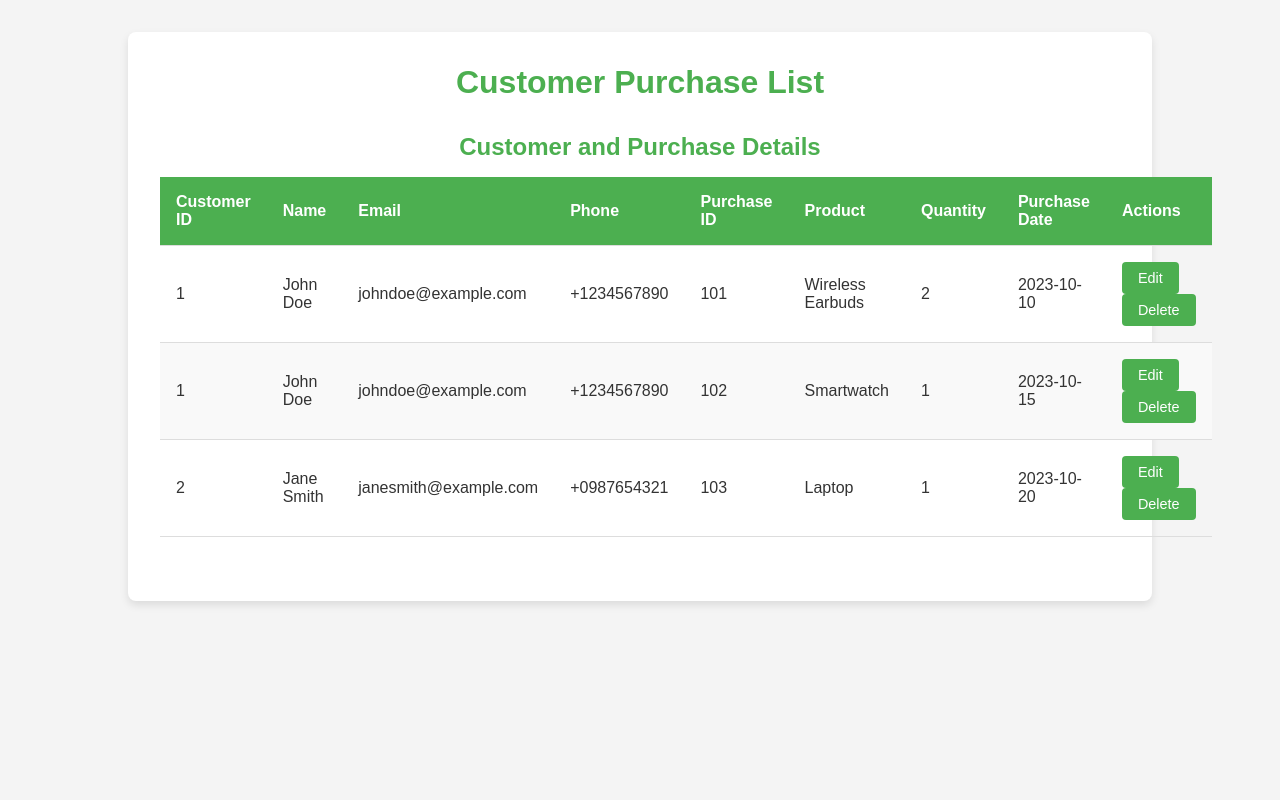
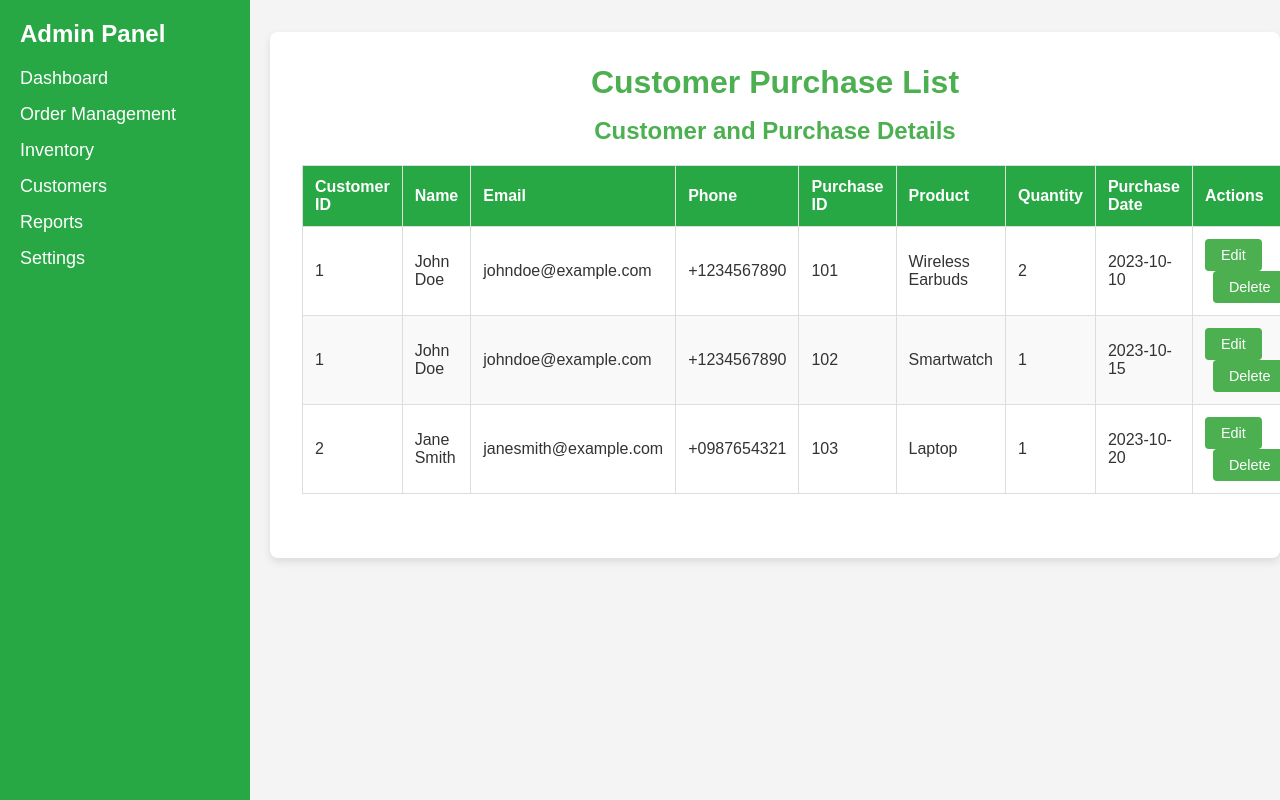
Before and after one commit to subhadip-patra/comp-admin-panel, a plain HTML site: page customers.html in a window 1280 px wide. Drawn offline with Linux system fonts and the light colour scheme.

Commit message:
complete website

```diff
--- a/customers.html
+++ b/customers.html
@@ -4,6 +4,7 @@
     <meta charset="UTF-8" />
     <meta name="viewport" content="width=device-width, initial-scale=1.0" />
     <title>Admin Panel - Customer Section</title>
+    <link rel="stylesheet" href="style.css" />
     <style>
       /* Reset */
       * {
@@ -12,30 +13,66 @@
         box-sizing: border-box;
       }
 
-      /* Admin Panel Styling */
+      /* Body and Layout */
       body {
         font-family: Arial, sans-serif;
         background-color: #f4f4f4;
         color: #333;
+        display: flex;
       }
 
+      /* Sidebar Styling
+      .sidebar {
+        width: 250px;
+        background-color: #4caf50;
+        color: white;
+        padding: 2rem 1rem;
+        height: 100vh;
+        position: fixed;
+      }
+
+      .sidebar h2 {
+        margin-bottom: 1rem;
+        text-align: center;
+      }
+
+      .sidebar ul {
+        list-style-type: none;
+      }
+
+      .sidebar ul li {
+        margin: 1rem 0;
+      }
+
+      .sidebar ul li a {
+        color: white;
+        text-decoration: none;
+        font-size: 1rem;
+        display: block;
+        padding: 0.5rem;
+        border-radius: 4px;
+        transition: background-color 0.3s ease;
+      } */
+
+      /* .sidebar ul li a:hover {
+        background-color: #45a049;
+      } */
+
+      /* Admin Panel Content Styling */
       .admin-panel {
-        width: 80%;
-        margin: 2rem auto;
+        margin-left: 270px; /* Push content to the right */
+        width: calc(100% - 270px);
+        padding: 2rem;
         background-color: #fff;
-        padding: 2rem;
         border-radius: 8px;
         box-shadow: 0px 4px 8px rgba(0, 0, 0, 0.1);
-      }
-
-      /* Header */
-      header {
-        text-align: center;
-        margin-bottom: 2rem;
+        margin-top: 2rem;
       }
 
       header h1 {
-        color: #4caf50; /* Green color */
+        color: #4caf50;
+        text-align: center;
+        margin-bottom: 1rem;
       }
 
       /* Table Styling */
@@ -78,7 +115,7 @@
       }
 
       .btn + .btn {
-        margin-left: 1rem 2 rem; /* Adds space between Edit and Delete buttons */
+        margin-left: 0.5rem;
       }
 
       /* Section Title */
@@ -91,6 +128,20 @@
     </style>
   </head>
   <body>
+    <!-- Sidebar -->
+    <div class="sidebar">
+      <h2>Admin Panel</h2>
+      <ul>
+        <li><a href="index.html">Dashboard</a></li>
+        <li><a href="orders.html">Order Management</a></li>
+        <li><a href="inventory.html">Inventory</a></li>
+        <li><a href="customers.html">Customers</a></li>
+        <li><a href="reports.html">Reports</a></li>
+        <li><a href="settings.html">Settings</a></li>
+      </ul>
+    </div>
+
+    <!-- Main Content -->
     <div class="admin-panel">
       <header>
         <h1>Customer Purchase List</h1>
```
Also changed, not shown: reports.html (+31 -0 lines), settings.html (+33 -0 lines).
